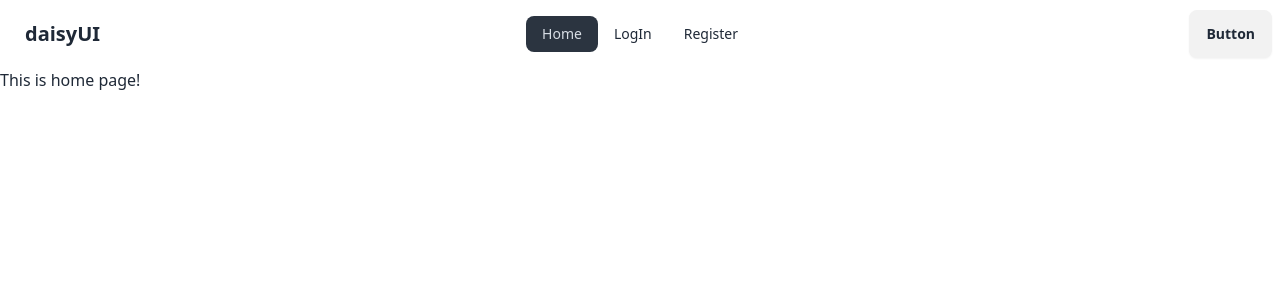
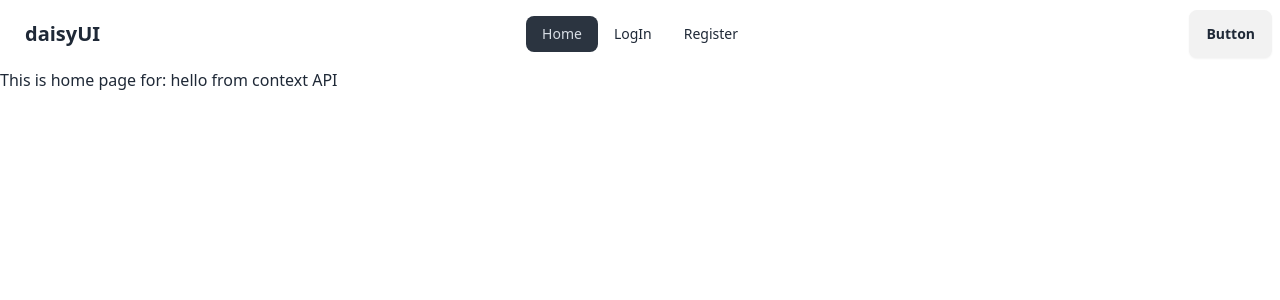
Before and after one commit to Rahi94/Authentication-project-1, a React (Vite) app: page / in a window 1280 px wide. Shown: the top 300 px of the page. Built offline with nearby package versions, Linux system fonts and the light colour scheme.

Commit message:
used context API

```diff
--- a/package.json
+++ b/package.json
@@ -10,6 +10,7 @@
     "preview": "vite preview"
   },
   "dependencies": {
+    "prop-types": "^15.8.1",
     "react": "^18.3.1",
     "react-dom": "^18.3.1",
     "react-router-dom": "^6.24.1"
--- a/src/Components/Home.jsx
+++ b/src/Components/Home.jsx
@@ -1,9 +1,13 @@
-import React from 'react';
+import React, { useContext } from 'react';
+import { AuthContext } from '../Provider/AuthProvider';
 
 const Home = () => {
+
+  const authInfo = useContext(AuthContext)
+  console.log(authInfo)
     return (
         <div>
-          <h3>This is home page!</h3>
+          <h3>This is home page for: {authInfo.name}</h3>
         </div>
     );
 };
--- /dev/null
+++ b/src/Provider/AuthProvider.jsx
@@ -0,0 +1,19 @@
+import React, { createContext } from 'react';
+import PropTypes from 'prop-types'
+
+export const AuthContext = createContext(null);
+
+const AuthProvider = ({children}) => {
+    const authinfo = {name:'hello from context API'}
+    return (
+        <AuthContext.Provider value={authinfo}>
+            {children}
+        </AuthContext.Provider>
+    );
+};
+
+export default AuthProvider
+
+AuthProvider.propTypes = {
+    children: PropTypes.node
+}
--- a/src/main.jsx
+++ b/src/main.jsx
@@ -10,6 +10,7 @@
 import Login from './Components/Login.jsx';
 import Register from './Components/Register.jsx';
 import Home from './Components/Home.jsx';
+import AuthProvider from './Provider/AuthProvider.jsx';
 
 const router = createBrowserRouter([
   {
@@ -35,6 +36,8 @@
 
 ReactDOM.createRoot(document.getElementById('root')).render(
   <React.StrictMode>
+   <AuthProvider>
    <RouterProvider router={router} />
+   </AuthProvider>
   </React.StrictMode>,
 )
```
Also changed, not shown: 1 other file (tests, documents, lock files or other folders).
